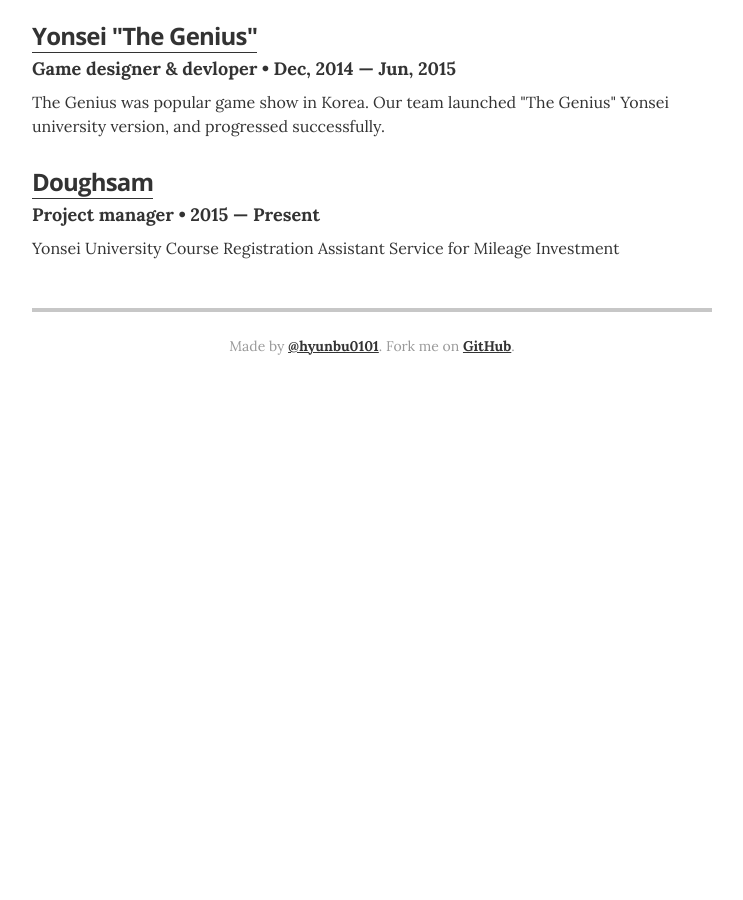
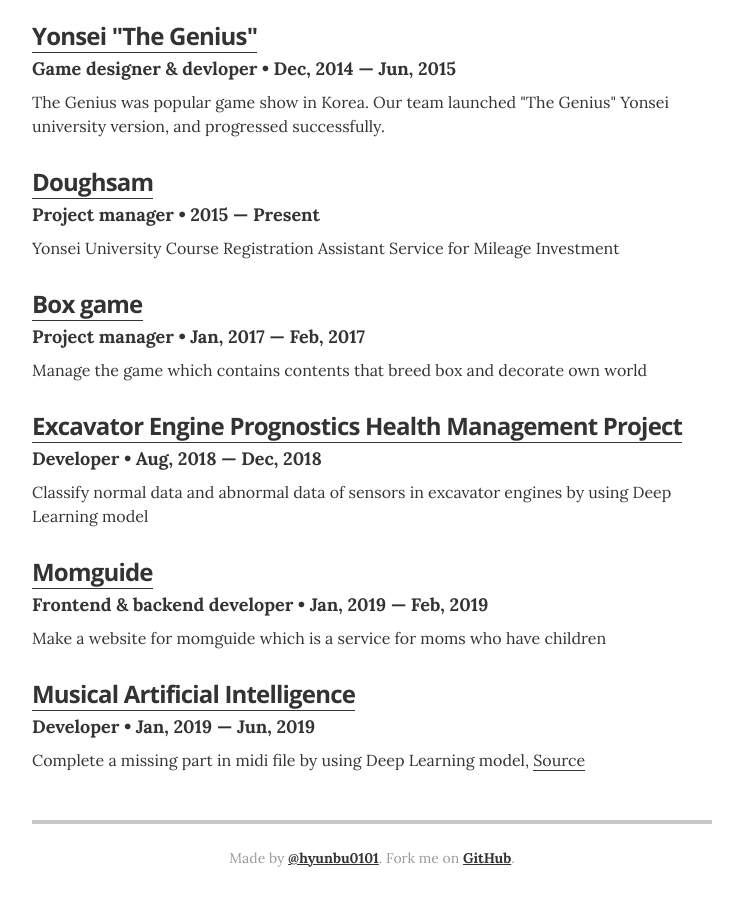
Before and after one commit to ljwh1231/ljwh1231.github.io, a Jekyll site: the page built from index.html, in a window 1280 px wide and 900 px high, scrolled down 1110 px. Shown: the whole window, without its empty margins (268-1011 px from the left). Built offline with Jekyll 4.4.1, drawn with Linux system fonts in a browser that asks for light colours; before the commit the page ends 1515 px from its top, so only the background shows below that.

Commit message:
projects

```diff
--- a/_data/projects.yml
+++ b/_data/projects.yml
@@ -15,7 +15,30 @@
   url: "https://doughsam.com"
   description: Yonsei University Course Registration Assistant Service for Mileage Investment
 
-# # Box Game
-# - project: Box game
-#   role: Project manager
-#   duration:
+# Box Game
+- project: Box game
+  role: Project manager
+  duration: Jan, 2017 &mdash; Feb, 2017
+  url: "https://docs.google.com/document/d/1fevt_nXTXcrhQlMgC6HUhW21o2lqjgK1vFMpfrpxgWY/"
+  description: Manage the game which contains contents that breed box and decorate own world
+
+# DIET
+- project: Excavator Engine Prognostics Health Management Project
+  role: Developer
+  duration: Aug, 2018 &mdash; Dec, 2018
+  url: "https://drive.google.com/file/d/1J4SZ0WsOylHWQ8J4RjksztUoU4Z2A1nT/view?usp=sharing"
+  description: Classify normal data and abnormal data of sensors in excavator engines by using Deep Learning model
+
+# Momguide
+- project: Momguide
+  role: Frontend & backend developer
+  duration: Jan, 2019 &mdash; Feb, 2019
+  url: "https://momguide.co.kr"
+  description: Make a website for momguide which is a service for moms who have children
+
+# MAI
+- project: Musical Artificial Intelligence
+  role: Developer
+  duration: Jan, 2019 &mdash; Jun, 2019
+  url: "https://drive.google.com/file/d/1Np-4FM4PtM6Dw0OhrS_Qln8HSeCmqv4f/view?usp=sharing"
+  description: Complete a missing part in midi file by using Deep Learning model, <a href="https://github.com/ljwh1231/MusicCompletion">Source</a>
```
